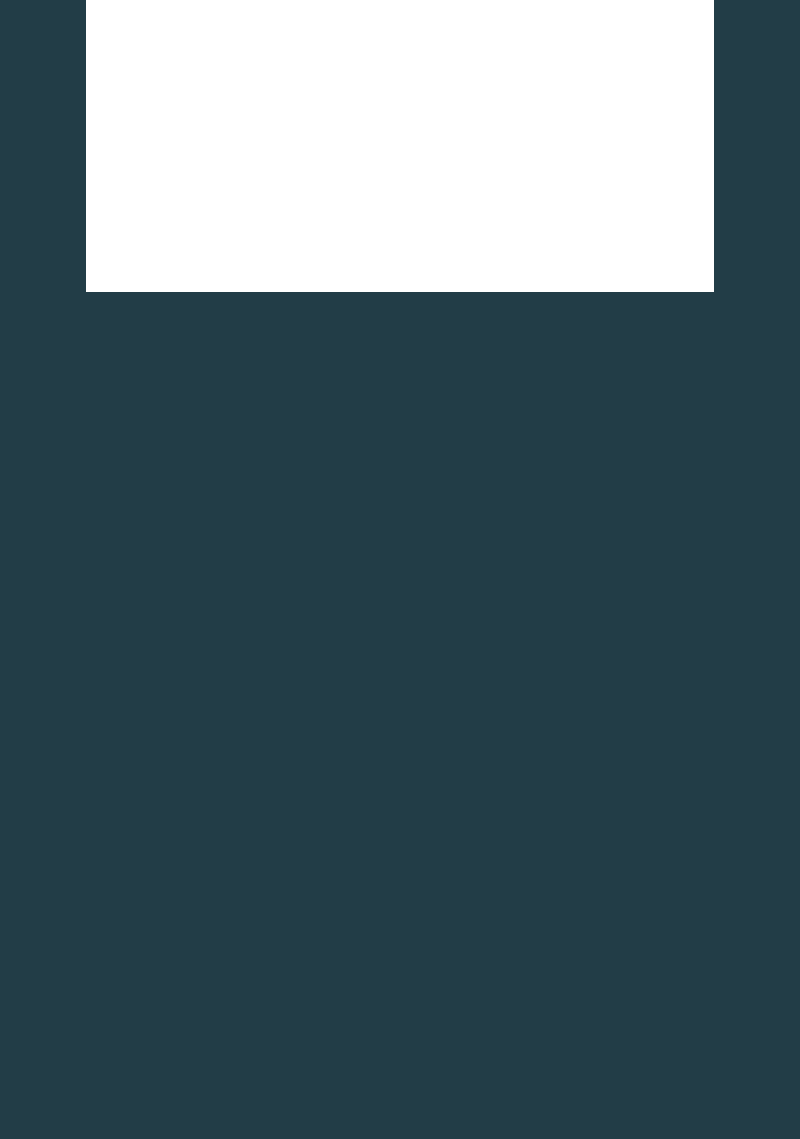
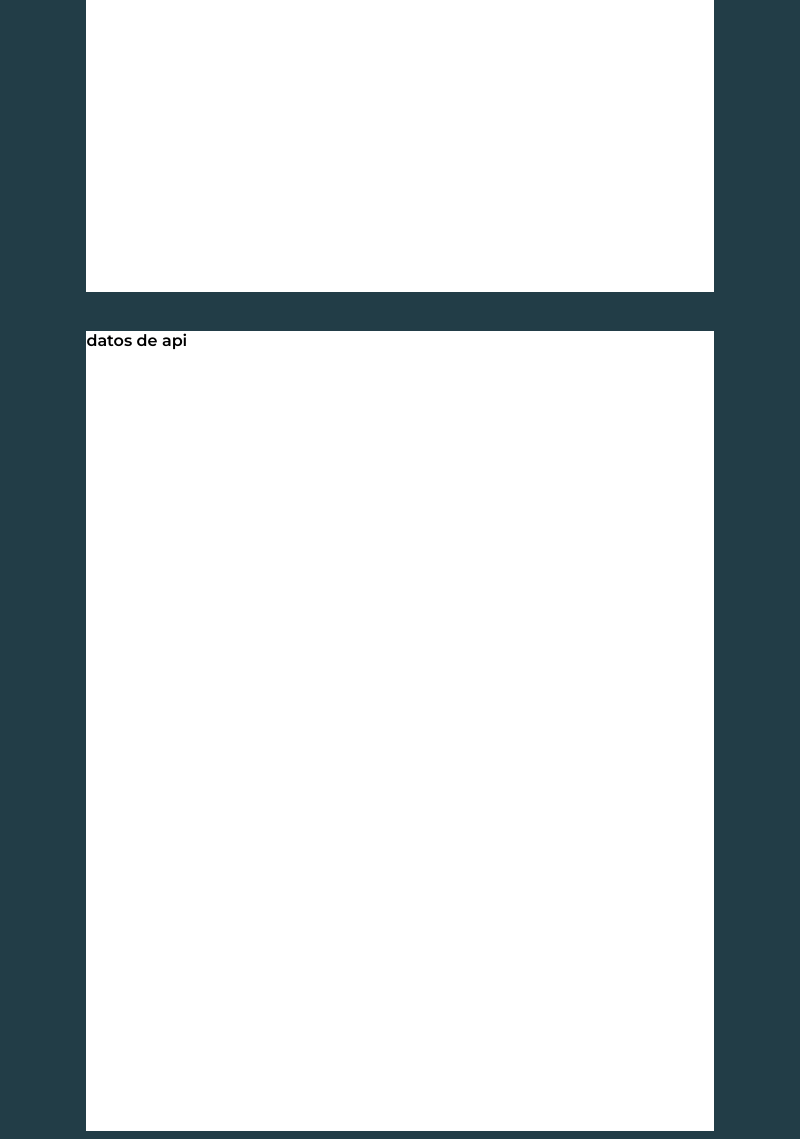
Before and after one commit to erika-nath/Challenge4040APPS, an Electron app: page src/usuarios.html in a window 800 px wide. Shown: the part 547-1686 px from the top of the page. Before the commit the page ends 847 px from the top, so only its background shows below. Drawn offline with Linux system fonts and the light colour scheme.

```diff
--- a/src/usuarios.html
+++ b/src/usuarios.html
@@ -21,5 +21,6 @@
 
             </nav>
     </div>
+    <div class="container">datos de api</div>
 </body>
 </html>
```
